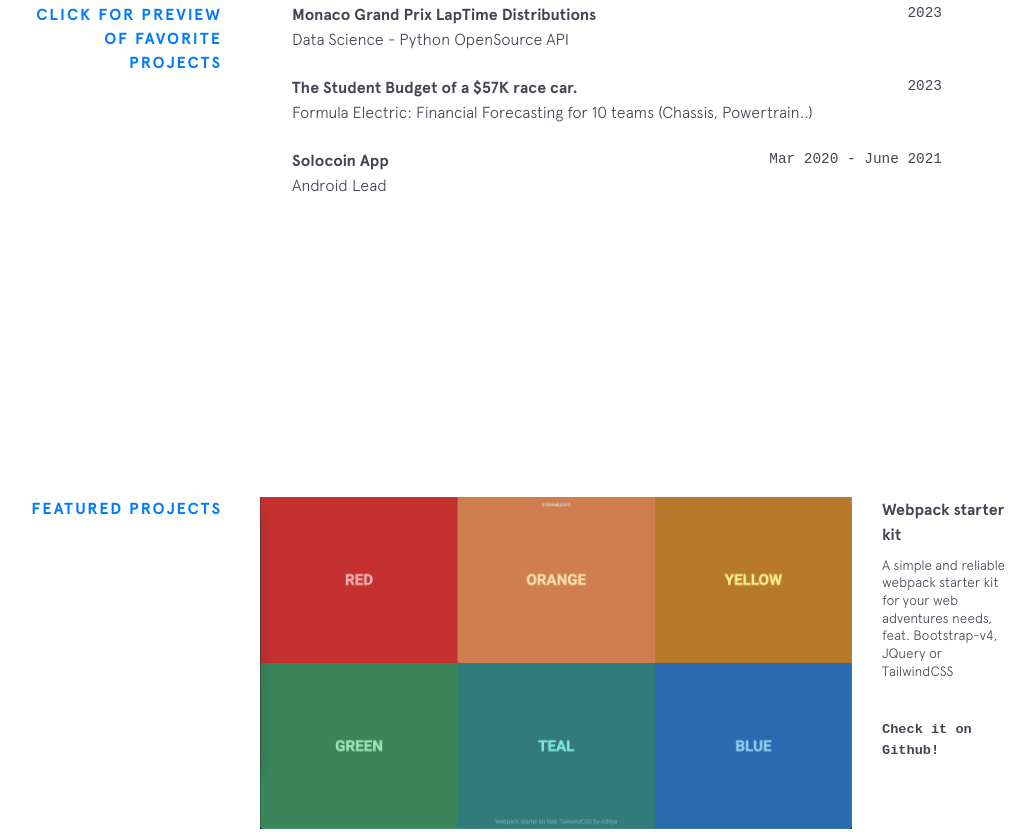
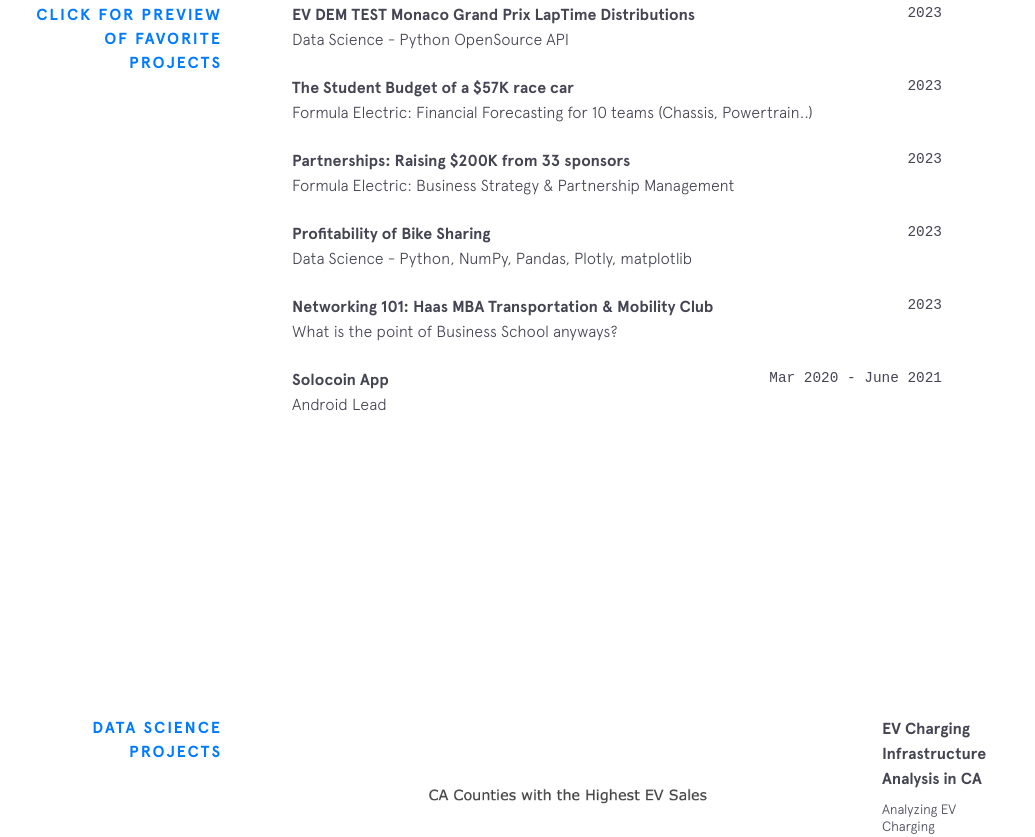
Before and after one commit to sshariz/sshariz.github.io, a plain HTML site: page index.html in a window 1280 px wide. Shown: the part 1843-2680 px from the top of the page, without its empty margins (158-1193 px from the left). Drawn offline with Linux system fonts and the light colour scheme.

Commit message:
testing links

```diff
--- a/index.html
+++ b/index.html
@@ -34,7 +34,7 @@
 				})(window, document, "https://static.hotjar.com/c/hotjar-", ".js?sv=")
 		</script>
 		<!-- Hotjar Tracking Code for https://adityasonel.github.io -->
-		<title>Sara's Portfolio</title>
+		<title>Sara's Portfolio New</title>
 		<meta http-equiv="Content-Type" content="text/html; charset=UTF-8" />
 		<meta content="IE=edge,chrome=1" http-equiv="X-UA-Compatible" />
 		<meta name="viewport" content="width=device-width, initial-scale=1.0, maximum-scale=1.0, user-scalable=no" />
@@ -177,10 +177,11 @@
 				<div class="section__title">Click for Preview of Favorite Projects</div>
 				<div class="section__content">
 					<div class="jobs">
+						<!-- jobs including page jump link -->
 						<div class="job">
 							<div class="time-place">
 								<div class="job__company">
-									<a href="#mg-link">Monaco Grand Prix LapTime Distributions</a>
+									<a href="#mg-link"> EV DEM TEST Monaco Grand Prix LapTime Distributions</a>
 								</div>
 								<div class="job__time">2023</div>
 							</div>
@@ -189,12 +190,40 @@
 						<div class="job">
 							<div class="time-place">
 								<div class="job__company">
-									<a href="">The Student Budget of a $57K race car.</a>
+									<a href="#febmon-link">The Student Budget of a $57K race car</a>
 								</div>
 								<div class="job__time">2023</div>
 							</div>
 							<div class="job__position">Formula Electric: Financial Forecasting for 10 teams (Chassis, Powertrain..)</div>
 						</div>
+						<div class="job">
+							<div class="time-place">
+								<div class="job__company">
+									<a href="#strat-link">Partnerships: Raising $200K from 33 sponsors</a>
+								</div>
+								<div class="job__time">2023</div>
+							</div>
+							<div class="job__position">Formula Electric: Business Strategy & Partnership Management</div>
+						</div>
+						<div class="job">
+							<div class="time-place">
+								<div class="job__company">
+									<a href="#bike-link">Profitability of Bike Sharing</a>
+								</div>
+								<div class="job__time">2023</div>
+							</div>
+							<div class="job__position">Data Science - Python, NumPy, Pandas, Plotly, matplotlib</div>
+						</div>
+						<div class="job">
+							<div class="time-place">
+								<div class="job__company">
+									<a href="#netw-link">Networking 101: Haas MBA Transportation & Mobility Club</a>
+								</div>
+								<div class="job__time">2023</div>
+							</div>
+							<div class="job__position">What is the point of Business School anyways?</div>
+						</div>
+						<!-- Old Format -->
 						<div class="job">
 							<div class="time-place">
 								<div class="job__company">
@@ -216,24 +245,26 @@
 					opacity: 1;
 					transition: opacity 0.6s cubic-bezier(0.694, 0, 0.335, 1) 0s;
 				">
-				<div class="section__title">Featured Projects</div>
+				<div class="section__title">Data Science Projects</div>
 				<div class="section__content">
 					<div class="project blistabloc">
 						<figure class="project__pic">
-							<a href="https://adityasonel.github.io/webpack-starter-kit/" target="_blank">
-								<img src="./img/projects/starter-kit.png" alt="webpack-starter-kit project" />
+							<a href="https://github.com/sshariz/evcharger/blob/main/evproject.ipynb" target="_blank">
+								<img src="./img/projects/Evdem.png" alt="webpack-starter-kit project" />
 							</a>
 						</figure>
 						<figcaption class="project__caption">
-							<div class="project__name">
-								<a href="https://adityasonel.github.io/webpack-starter-kit/" target="_blank">Webpack
-									starter kit</a>
+							<div class="project__name" id="mg-link">
+								<a href="https://github.com/sshariz/evcharger/blob/main/evproject.ipynb" target="_blank">EV Charging Infrastructure Analysis
+									in CA</a>
 							</div>
 							<p>
-								A simple and reliable webpack starter kit for your web adventures
-								needs, feat. Bootstrap-v4, JQuery or TailwindCSS
+								Analyzing EV Charging infrastructure across 58 CA Counties in 2021 as determined by EV demand, county populations, & existing of Public & DC Fast charging.
+								<br></br>
+								Insight: While major cities like Los Angeles have <strong>a large share of charging stations in comparison</strong> to more suburban counties, high rental rates
+								in these cities translates to a severe lack of charging opportunity at home.
 							</p>
-							<a class="small" href="https://github.com/adityasonel/webpack-starter-kit"
+							<a class="small" href="https://github.com/sshariz/evcharger/blob/main/evproject.ipynb"
 								target="_blank">Check it on Github!</a>
 						</figcaption>
 					</div>
```
Also changed, not shown: 2 other files.
